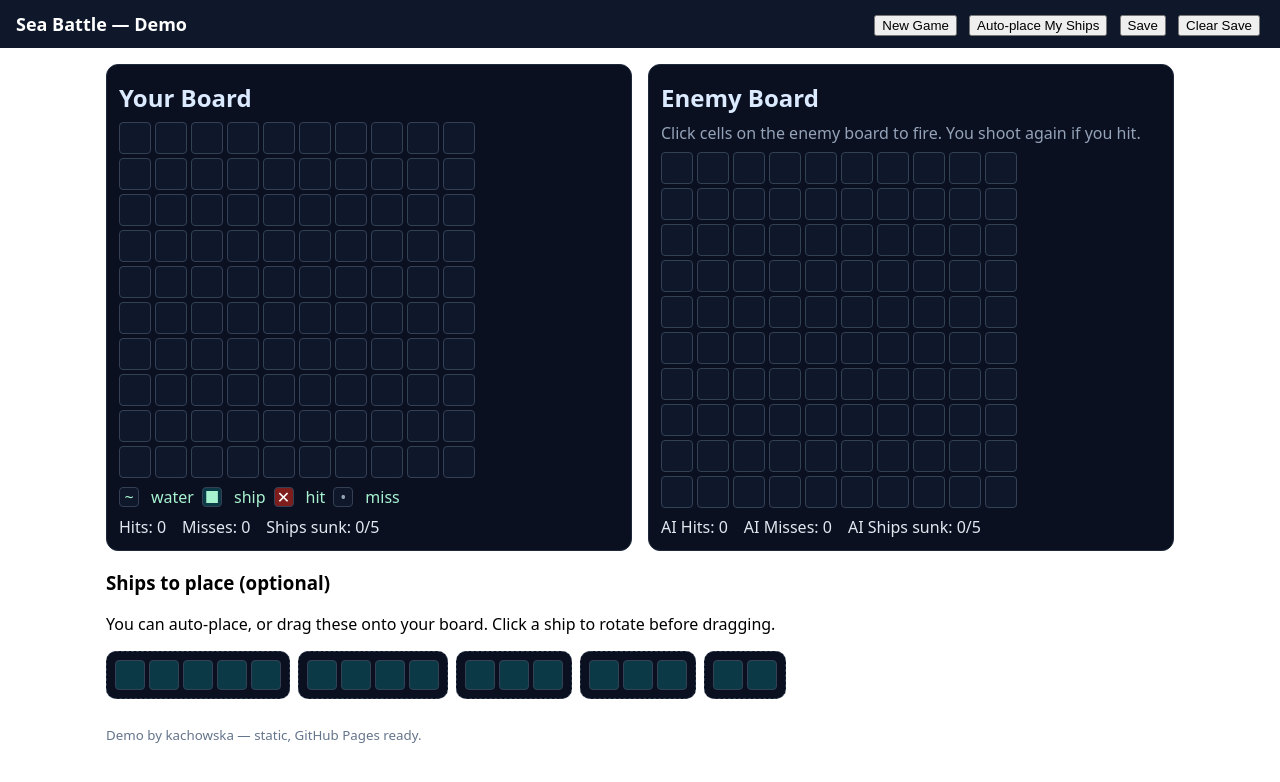
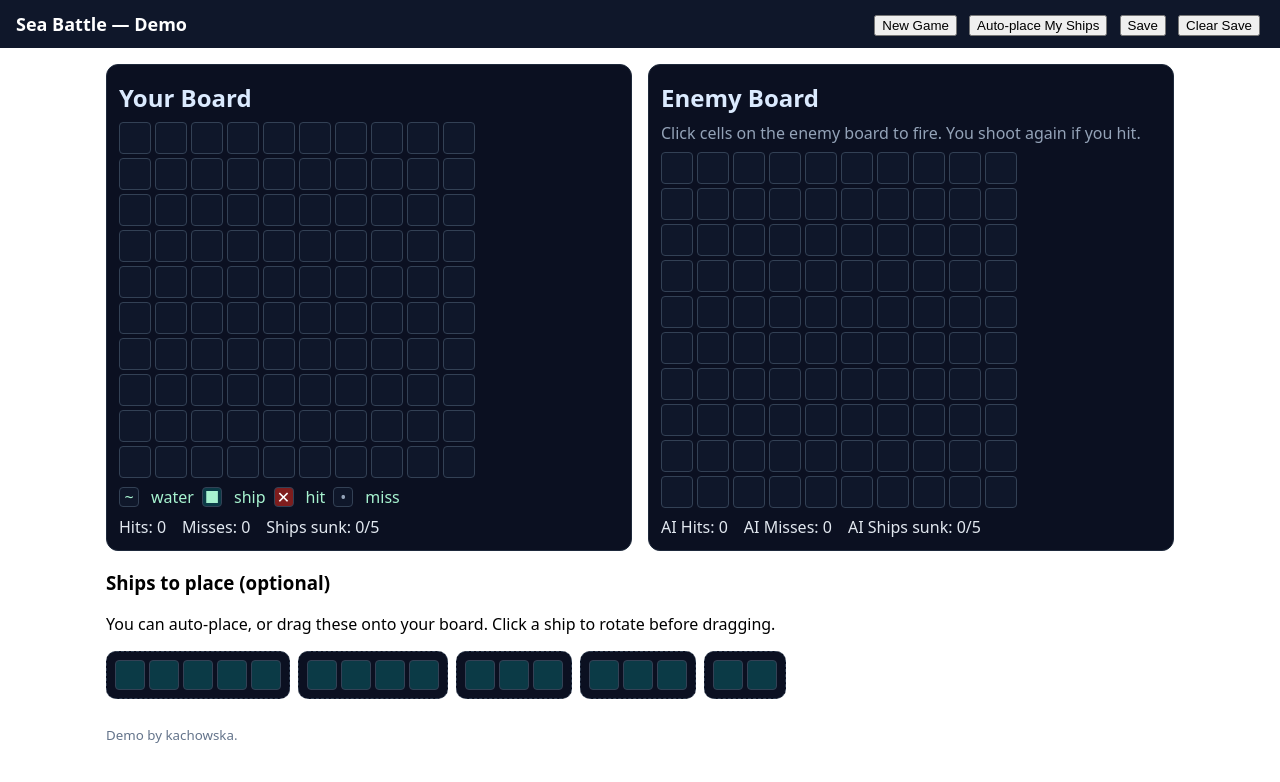
Before and after one commit to kachowska/sea-battle, a plain HTML site: page index.html in a window 1280 px wide. Drawn offline with Linux system fonts and the light colour scheme.

Commit message:
Update footer

```diff
--- a/index.html
+++ b/index.html
@@ -62,7 +62,7 @@
   </dialog>
 
   <footer class="foot">
-    <small>Demo by kachowska — static, GitHub Pages ready.</small>
+    <small>Demo by kachowska.</small>
   </footer>
 
   <script src="app.js"></script>
```
